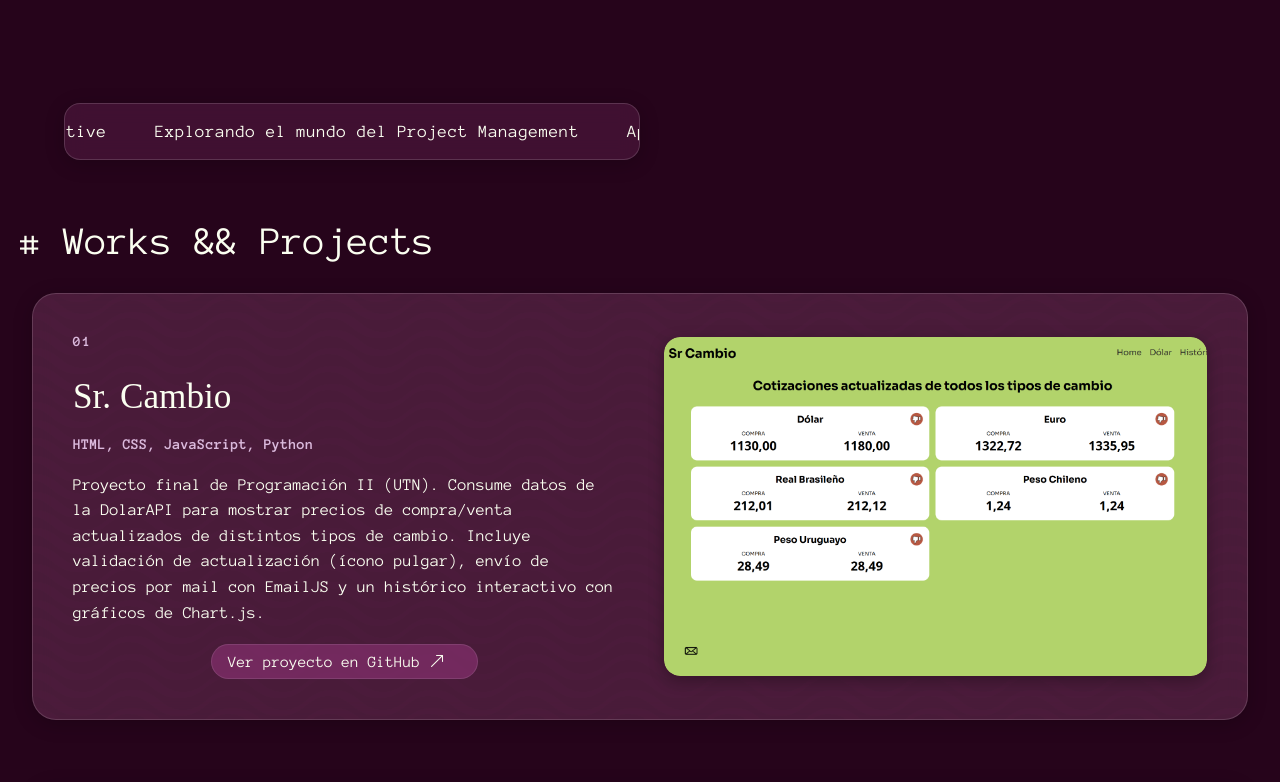
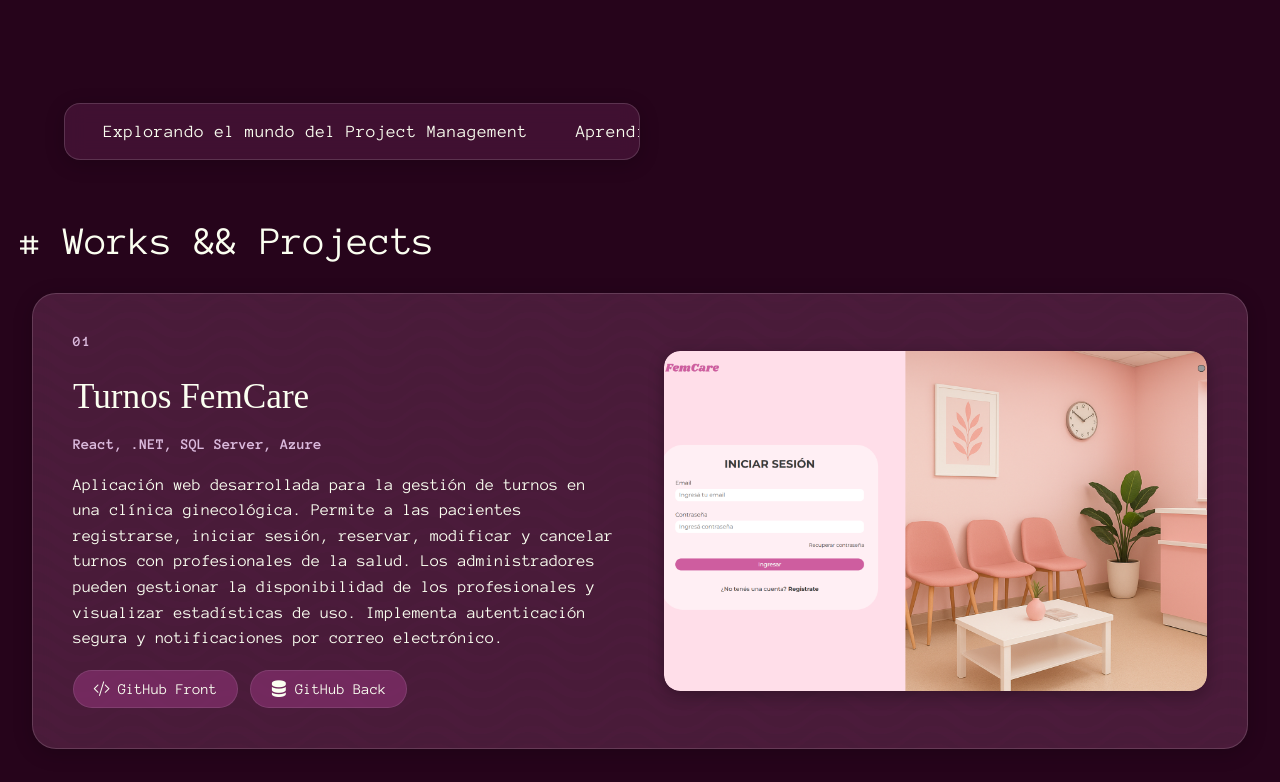
Before and after one commit to lulipalazzini/Portfolio, a React (Vite) app: page / in a window 1280 px wide. Shown: the part 600-1382 px from the top of the page. Built offline with nearby package versions, Linux system fonts and the light colour scheme; a web font is replaced by a local one.

Commit message:
Final fixes

```diff
--- a/src/components/aboutme/AboutMe.jsx
+++ b/src/components/aboutme/AboutMe.jsx
@@ -34,16 +34,18 @@ const AboutMe = () => {
             Quién soy
           </h2>
           <p className="aboutMeParagraph">
-            Soy Lucía, una estudiante de programación, creativa, adaptativa y
-            comunicativa. Me gustan los desafíos y creo que siempre se trabaja
-            mejor en equipo. <br />
+            Soy Lucía, <b>Técnica Universitaria en Programación</b> y{" "}
+            <b>desarrolladora Full Stack</b>. Me considero una persona,
+            creativa, adaptativa y comunicativa. Me gustan los desafíos y creo
+            que siempre se trabaja mejor en equipo. <br />
             Tengo experiencia con tecnologías como{" "}
-            <b>React.js, Node.js, Python, SQL y WordPress</b>, además de un buen
-            dominio de <b>HTML y CSS</b>, lo que me permite adaptarme a
-            distintos tipos de proyectos tanto en frontend como backend. También
-            me desempeño como <b>tester QA manual</b>, lo que me permite tener
-            una mirada más amplia sobre la calidad del software. <br />
-            Tengo un buen nivel de inglés y estoy comprometida a mantenerme
+            <b>React.js, Node.js, C#, Python, SQL y WordPress</b>, además de un
+            buen dominio de <b>HTML y CSS</b>, lo que me permite adaptarme a
+            distintos tipos de proyectos tanto en frontend como backend. <br />{" "}
+            También cuento con experiencia como <b>tester QA manual</b>, lo que
+            me brinda una visión más completa sobre la calidad del software y
+            los procesos de validación. <br />
+            Poseo un buen nivel de inglés y estoy comprometida a mantenerme
             actualizada con las tecnologías que se usen en el entorno laboral.{" "}
             <br />
             Me motiva seguir aprendiendo y crecer profesionalmente para
--- a/src/components/hero/Hero.jsx
+++ b/src/components/hero/Hero.jsx
@@ -9,12 +9,12 @@ const Hero = () => {
       {/* Carousel flotante */}
       <div className="floating-carousel">
         <div className="carousel-track">
-          <span className="carousel-item">Estudiando React Native</span>
+          <span className="carousel-item">Estudiando Docker</span>
           <span className="carousel-item">
             Explorando el mundo del Project Management
           </span>
           <span className="carousel-item">Aprendiendo TypeScript</span>
-          <span className="carousel-item">Estudiando React Native</span>
+          <span className="carousel-item">Estudiando Docker</span>
           <span className="carousel-item">
             Explorando el mundo del Project Management
           </span>
@@ -28,7 +28,7 @@ const Hero = () => {
           &nbsp;&nbsp;&nbsp;Palazzini
         </h1>
         <p className="subtitle">
-          FrontEnd Developer && <br />
+          FullStack Developer && <br />
           QA Tester
         </p>
         <div className="heroButtons">
--- a/src/components/projects/Projects.css
+++ b/src/components/projects/Projects.css
@@ -118,11 +118,15 @@
 .cardLinkWrapper {
   display: flex;
   align-items: center;
+  gap: 0.8rem;
+  flex-wrap: wrap;
 }
+
 .cardLink {
-  display: inline-block;
-  margin: 0 auto;
-  padding: 0.5rem 1rem;
+  display: inline-flex;
+  align-items: center;
+  gap: 0.5rem;
+  padding: 0.6rem 1.2rem;
   background-color: rgba(125, 46, 104, 0.8);
   color: var(--blanquito);
   border: 1px solid rgba(255, 255, 255, 0.1);
@@ -130,12 +134,29 @@
   text-decoration: none;
   cursor: pointer;
   transition: all 0.3s ease;
+  font-size: 0.95em;
+  font-weight: 500;
 }
+
+.cardLink i {
+  font-size: 1.1em;
+  margin-right: 0;
+}
+
 .cardLink:hover {
   background-color: rgba(45, 20, 37, 1);
-  transform: scale(1.05);
+  transform: translateY(-2px);
   box-shadow: 0 4px 15px rgba(0, 0, 0, 0.3);
   border-color: rgba(255, 255, 255, 0.2);
+}
+
+.cardLink-web {
+  background-color: rgba(156, 84, 128, 0.9);
+}
+
+.cardLink-web:hover {
+  background-color: var(--violeta-claro);
+  color: var(--violeta-negro);
 }
 
 @media (max-width: 968px) {
--- a/src/components/projects/Projects.jsx
+++ b/src/components/projects/Projects.jsx
@@ -14,14 +14,46 @@ const Projects = () => {
         <p className="cardStack">{project.projectStack}</p>
         <p className="cardDesc">{project.projectDescription}</p>
         <div className="cardLinkWrapper">
+          {project.projectLink && (
             <a
               href={project.projectLink}
               target="_blank"
               rel="noopener noreferrer"
               className="cardLink"
             >
-            Ver proyecto en GitHub <i className="bi bi-arrow-up-right"></i>
+              <i className="bi bi-github"></i> GitHub
             </a>
+          )}
+          {project.projectLinkFront && (
+            <a
+              href={project.projectLinkFront}
+              target="_blank"
+              rel="noopener noreferrer"
+              className="cardLink"
+            >
+              <i className="bi bi-code-slash"></i> GitHub Front
+            </a>
+          )}
+          {project.projectLinkBack && (
+            <a
+              href={project.projectLinkBack}
+              target="_blank"
+              rel="noopener noreferrer"
+              className="cardLink"
+            >
+              <i className="bi bi-server"></i> GitHub Back
+            </a>
+          )}
+          {project.projectLinkWeb && (
+            <a
+              href={project.projectLinkWeb}
+              target="_blank"
+              rel="noopener noreferrer"
+              className="cardLink cardLink-web"
+            >
+              <i className="bi bi-globe"></i> Ver Web
+            </a>
+          )}
         </div>
       </div>
       <div className="cardImageWrapper">
--- a/src/data/projects.json
+++ b/src/data/projects.json
@@ -1,6 +1,15 @@
 [
   {
     "id": 1,
+    "projectName": "Turnos FemCare",
+    "projectStack": "React, .NET, SQL Server, Azure",
+    "projectDescription": "Aplicación web desarrollada para la gestión de turnos en una clínica ginecológica. Permite a las pacientes registrarse, iniciar sesión, reservar, modificar y cancelar turnos con profesionales de la salud. Los administradores pueden gestionar la disponibilidad de los profesionales y visualizar estadísticas de uso. Implementa autenticación segura y notificaciones por correo electrónico.",
+    "imageUrl": "/images/projects/FemCare.png",
+    "projectLinkFront": "https://github.com/guillesalti/utn_tp_programacion_3",
+    "projectLinkBack": "https://github.com/AylenPell/GestionTurnos"
+  },
+  {
+    "id": 2,
     "projectName": "Sr. Cambio",
     "projectStack": "HTML, CSS, JavaScript, Python",
     "projectDescription": "Proyecto final de Programación II (UTN). Consume datos de la DolarAPI para mostrar precios de compra/venta actualizados de distintos tipos de cambio. Incluye validación de actualización (ícono pulgar), envío de precios por mail con EmailJS y un histórico interactivo con gráficos de Chart.js.",
@@ -8,7 +17,7 @@
     "projectLink": "https://github.com/guillesalti/tp_final_utn"
   },
   {
-    "id": 2,
+    "id": 3,
     "projectName": "Encriptador",
     "projectStack": "HTML, CSS, JavaScript",
     "projectDescription": "Desarrollado para el programa de formación de Alura LATAM. Permite encriptar y desencriptar textos reemplazando vocales según reglas específicas (por ejemplo, 'e' → 'enter'). Proyecto centrado en la lógica de JavaScript, con enfoque en manipulación del DOM y funciones puras.",
@@ -16,7 +25,7 @@
     "projectLink": "https://github.com/lulipalazzini/Challenge-Encriptador"
   },
   {
-    "id": 3,
+    "id": 4,
     "projectName": "Ruta Latina",
     "projectStack": "React, React-Bootstrap",
     "projectDescription": "Proyecto real desarrollado durante el curso de React en Coderhouse para la ONG Generando Puentes. La web promociona el foodtruck 'Ruta Latina', que ofrece comida latinoamericana con fines solidarios. El objetivo es generar ingresos para comunidades vulnerables y sostener económicamente a la ONG. Diseño responsive.",
@@ -24,7 +33,7 @@
     "projectLink": "https://github.com/lulipalazzini/generando-puentes"
   },
   {
-    "id": 4,
+    "id": 5,
     "projectName": "Astroshop",
     "projectStack": "React",
     "projectDescription": "Proyecto e-commerce desarrollado durante el curso de React en Coderhouse. Nace como continuación de AstroBlog (creado en el curso de Desarrollo Web), con el objetivo de ofrecer productos relacionados con astrología, magia y el mundo esotérico. Diseño responsive.",
```
Also changed, not shown: public/images/projects/FemCare.png (added). Lines whose indentation alone changed are shown as unchanged.
